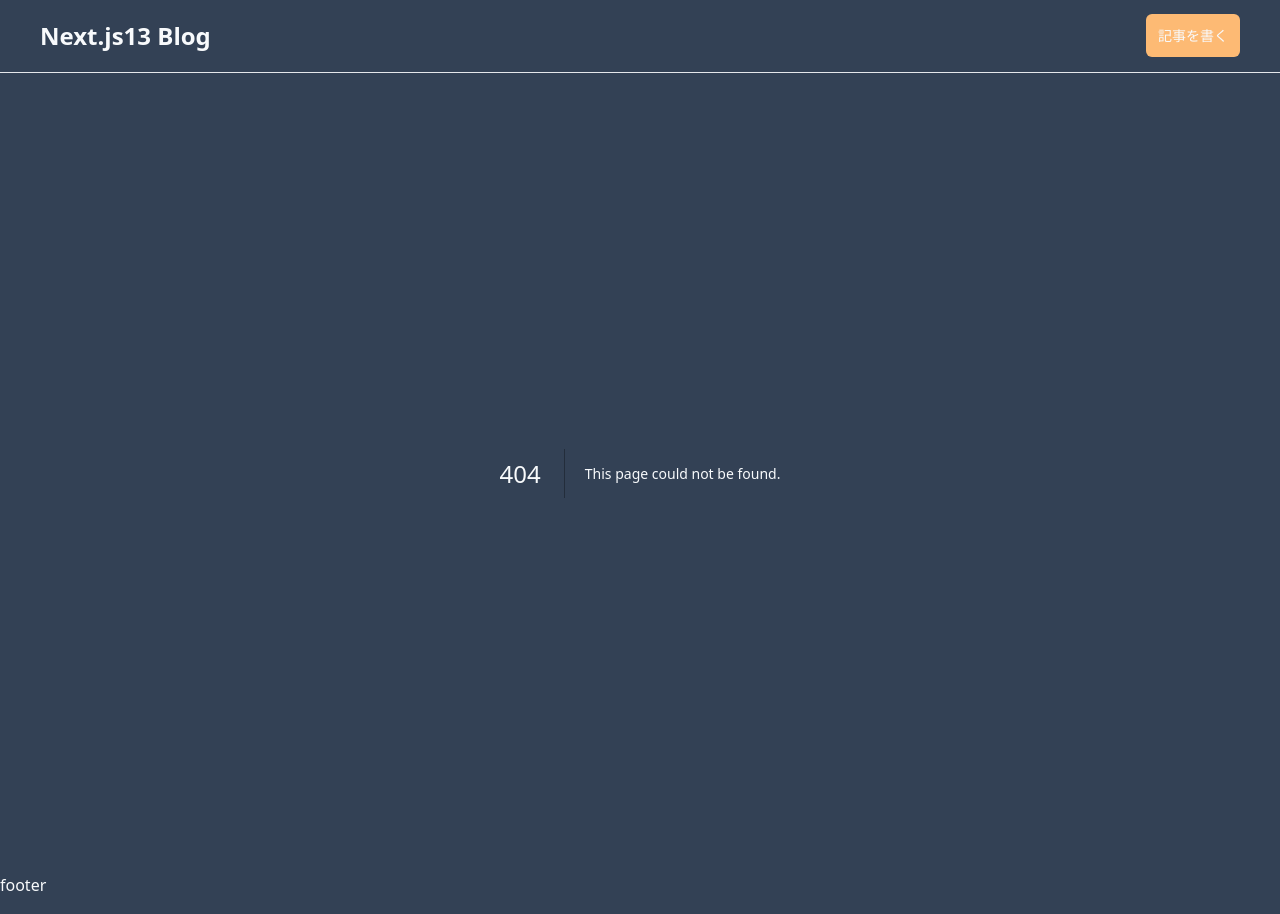
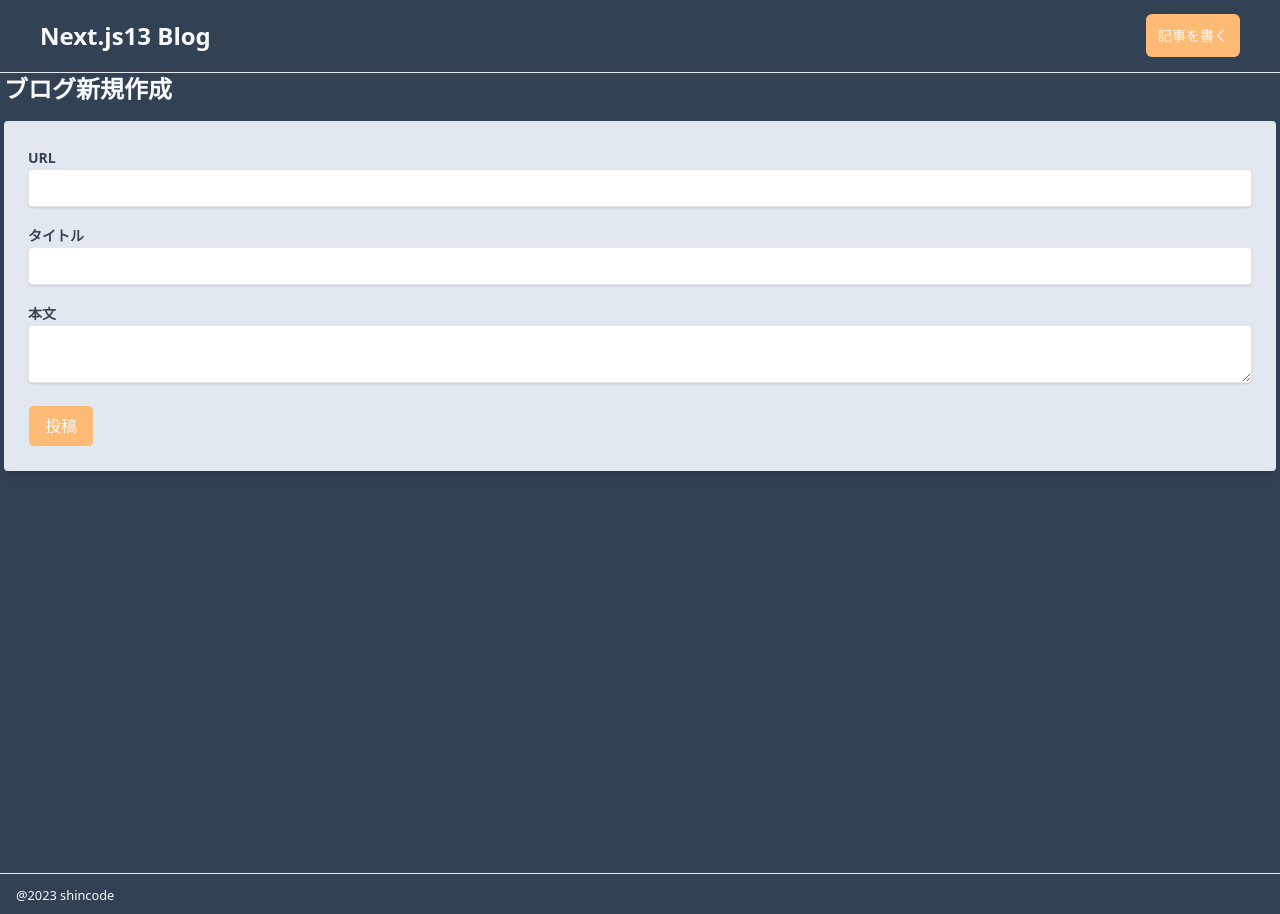
Before and after one commit to hiro0211/next-blog-site, a Next.js app: page /articles/new in a window 1280 px wide. Before the commit this address had no page. Built offline with nearby package versions, Linux system fonts and the light colour scheme.

Commit message:
jsonサーバーを構築

```diff
--- /dev/null
+++ b/src/app/articles/new/page.tsx
@@ -0,0 +1,36 @@
+import React from "react";
+
+const CreateBlogPage = () => {
+  return (
+    <div className="min-h-screen py- px-4 md:px-1">
+      <h2 className="text-2xl font-bold mb-4">ブログ新規作成</h2>
+      <form className="bg-slate-200 p-6 rounded shadow-lg">
+        <div className="mb-4">
+          <label className="text-gray-700 text-sm font-bold mb-2">URL</label>
+          <input
+            type="text"
+            className="shadow border rounded w-full py-2 px-3 text-gray-700 leading-tight focus:outline-none"
+          />
+        </div>
+        <div className="mb-4">
+          <label className="text-gray-700 text-sm font-bold mb-2">タイトル</label>
+          <input
+            type="text"
+            className="shadow border rounded w-full py-2 px-3 text-gray-700 leading-tight focus:outline-none"
+          />
+        </div>
+        <div className="mb-4">
+          <label className="text-gray-700 text-sm font-bold mb-2">本文</label>
+          <textarea
+            className="shadow border rounded w-full py-2 px-3 text-gray-700 leading-tight focus:outline-none"
+          />
+        </div>
+
+        <button type="submit" className="py-2 px-4 border rounded-md bg-orange-300">投稿</button>
+      </form>
+    </div>
+
+  );
+};
+
+export default CreateBlogPage;
--- a/src/app/components/ArticleList.tsx
+++ b/src/app/components/ArticleList.tsx
@@ -1,12 +1,18 @@
 import Link from "next/link";
 import Image from "next/image";
 import React from "react";
+import { Article } from "@/types";
 
-const ArticleList = () => {
+type ArticleListProps = {
+  articles: Article[];
+};
+
+const ArticleList = ({ articles }: ArticleListProps) => {
   return (
     <div>
-      <article className="flex flex-col shadow my-4">
-        <Link href="/articles/page">
+      {articles.map((article) => (
+        <article className="flex flex-col shadow my-4" key={article.id}>
+          <Link href={`articles/${article.id}`} className="hover: opacity-75">
             <Image
               src="https://picsum.photos/800"
               alt=""
@@ -22,23 +28,27 @@ const ArticleList = () => {
               Technology
             </Link>
             <Link
-            href="#"
+              href={`articles/${article.id}`}
               className="text-slate-900 text-3xl font-bold hover:text-gray-700 pb-4"
             >
-            Next.js 勉強中
+              {article.title}
             </Link>
-          <p className="text-sm pb-3 text-slate-900">
-            By hiro, Published on 2025/1
-          </p>
-          <Link href="#" className="pb-6 text-slate-900">
-            <p>
-              Lorem ipsum dolor sit amet, consectetur adipiscing elit.
-              Suspendisse varius enim in eros elementum tristique.
-            </p>
+            <p className="text-sm pb-3 text-slate-900">{article.createdAt}</p>
+            <Link
+              href={`articles/${article.id}`}
+              className="pb-6 text-slate-900"
+            >
+              <p>{article.content}</p>
             </Link>
-          <Link href="#" className="uppercase text-pink-800 hover:text-black">続きを読む</Link>
+            <Link
+              href={`articles/${article.id}`}
+              className="uppercase text-pink-800 hover:text-black"
+            >
+              続きを読む
+            </Link>
           </div>
         </article>
+      ))}
     </div>
   );
 };
--- a/src/app/layout.tsx
+++ b/src/app/layout.tsx
@@ -1,6 +1,7 @@
 import type { Metadata } from "next";
 import "./globals.css";
 import Header from "./Header";
+import Footer from "./Footer";
 
 export const metadata: Metadata = {
   title: "Next.js13 Blog",
@@ -17,7 +18,7 @@ export default function RootLayout({
       <body className="container mx-auto bg-slate-700 text-slate-50">
         <Header />
         {children}
-        <footer>footer</footer>
+        <Footer />
       </body>
     </html>
   );
--- a/src/app/page.tsx
+++ b/src/app/page.tsx
@@ -1,11 +1,15 @@
 import Image from "next/image";
 import ArticleList from "./components/ArticleList";
+import { getAllArticles } from "@/blogAPI";
 
-export default function Home() {
+export default async function Home() {
+  const articles = await getAllArticles();
+  console.log(articles);
+
   return (
     <div className="md:flex">
       <section className="w-full md:w-2/3 flex flex-col items-center px-3">
-        <ArticleList />
+        <ArticleList articles={articles} />
         <div className="flex items-center py-8">
           <a
             href="#"
--- /dev/null
+++ b/src/blogAPI.ts
@@ -0,0 +1,7 @@
+import { Article } from "./types";
+
+export const getAllArticles = async (): Promise<Article[]> => {
+  const res = await fetch("http://localhost:3001/posts", { cache: "no-store"}); //SSR
+  const articles = await res.json();
+  return articles;
+}
--- /dev/null
+++ b/src/types.tsx
@@ -0,0 +1,6 @@
+export type Article = {
+  id: string;
+  title: string;
+  content: string;
+  createdAt: string;
+}
```
Also changed, not shown: package.json (+8 -6 lines), src/data/posts.json (added, +22 -0 lines), 1 other file (tests, documents, lock files or other folders). Lines whose indentation alone changed are shown as unchanged.
